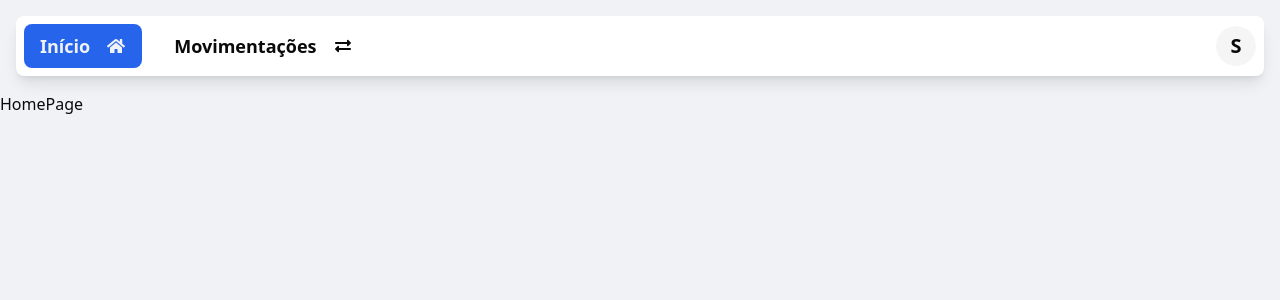
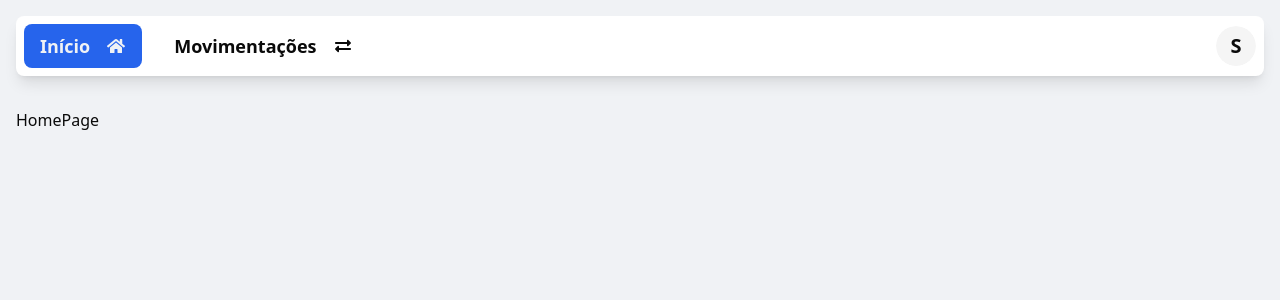
Before and after one commit to FelipeCosta401/FRONTEND-Tracker-sync, a React (Vite) app: page / in a window 1280 px wide. Shown: the top 300 px of the page. Built offline with nearby package versions, Linux system fonts and the light colour scheme; sample sign-in values are in the browser's storage.

Commit message:
refactor: improve main layout

```diff
--- a/src/App.tsx
+++ b/src/App.tsx
@@ -9,7 +9,7 @@ const App = () => {
       <header className="p-4 hidden sm:block">
         <WebNavbar />
       </header>
-      <main>
+      <main className="p-4 pb-20 sm:pb-4">
         <Outlet />
       </main>
       <footer className="w-full fixed bottom-0 sm:hidden">
```
